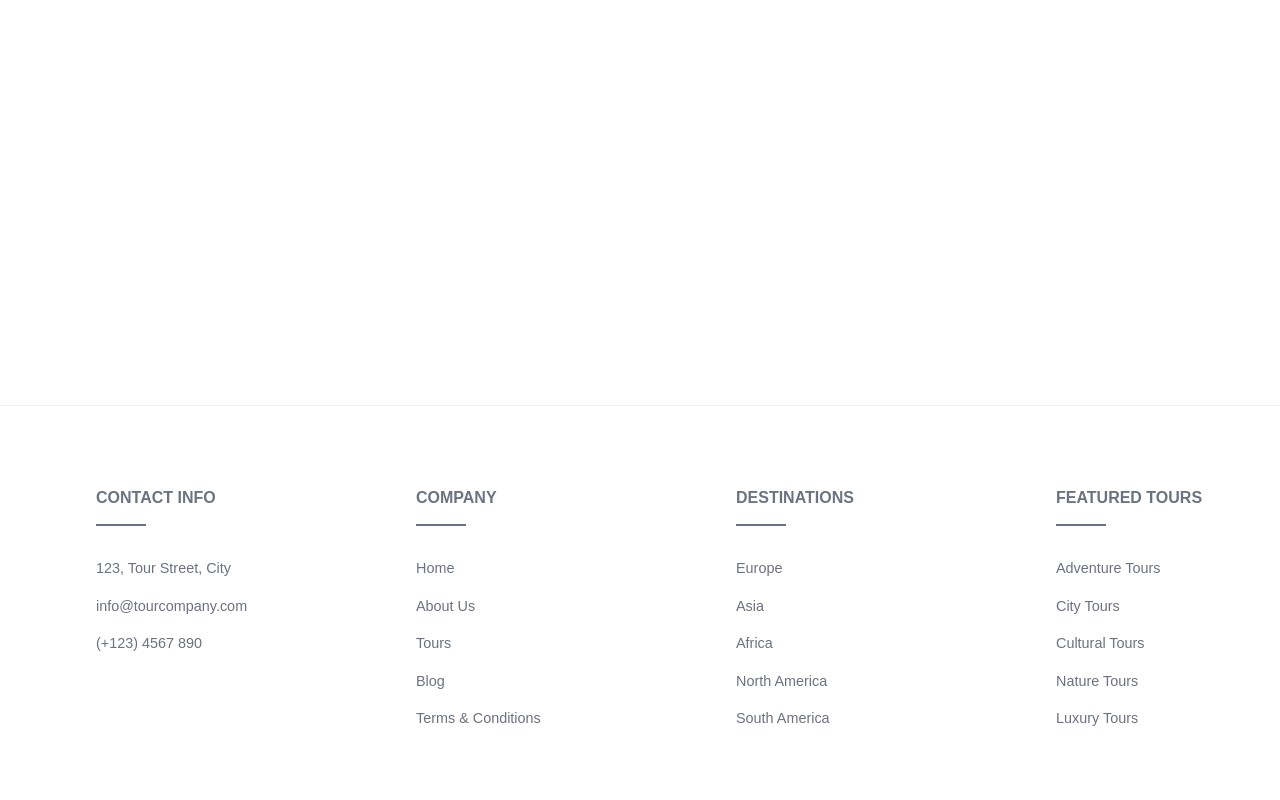
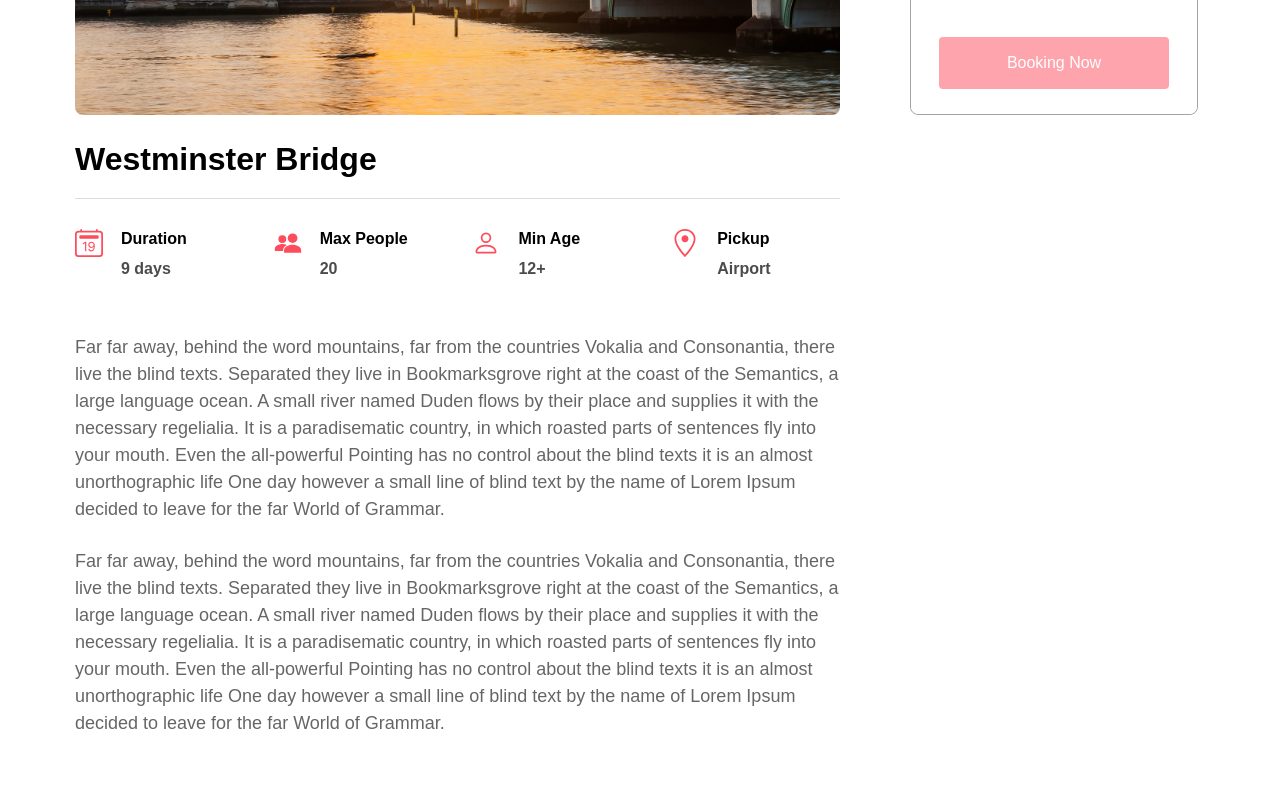
Before and after one commit to barisAkgul/tour-reservations-system-with-react-redux, a React (Vite) app: page /detail/01 in a window 1280 px wide. Shown: the part 480-1280 px from the top of the page. Built offline with nearby package versions, Linux system fonts and the light colour scheme.

Commit message:
Added tour details page

```diff
--- /dev/null
+++ b/src/containers/tour-details-container/TourDetailsContainer.jsx
@@ -0,0 +1,113 @@
+import React, { useEffect, useState } from "react";
+import { BsCalendar2Date, BsPerson } from "react-icons/bs";
+import { GoLocation } from "react-icons/go";
+import { IoPeopleSharp } from "react-icons/io5";
+
+import * as S from "./TourDetailsContainer.styled";
+
+import { FilterSection } from "@components/common/filter-section/FilterSection";
+import { DetailPageFilterContainer } from "@components/common/filter-section/FilterSection.styled";
+import { fetchTourById } from "@helpers/api/request";
+
+const features = [
+  {
+    icon: <BsCalendar2Date className="icon" />,
+    title: "Duration",
+    desc: "9 days",
+  },
+  { icon: <IoPeopleSharp className="icon" />, title: "Max People", desc: "20" },
+  { icon: <BsPerson className="icon" />, title: "Min Age", desc: "12+" },
+  { icon: <GoLocation className="icon" />, title: "Pickup", desc: "Airport" },
+];
+
+const TourDetailsContainer = ({ id }) => {
+  const [tour, setTour] = useState(null);
+
+  useEffect(() => {
+    fetchTourById(id)
+      .then((tourData) => {
+        setTour(tourData);
+      })
+      .catch((error) => {
+        console.error("Hata:", error);
+      });
+  }, [id]);
+
+  useEffect(() => {
+    window.scrollTo(0, 0);
+  }, []);
+
+  if (!tour) {
+    return <div>Loading...</div>;
+  }
+
+  console.log(id, tour);
+  return (
+    <>
+      <S.ToursDetailsContainer>
+        <div className="left-section">
+          <img src={tour.photo} alt="" />
+          <div className="info">
+            <div className="name">
+              <h1>{tour.title}</h1>
+            </div>
+
+            <div className="tour-features-product">
+              {features.map((feature, index) => (
+                <div className="feature" key={index}>
+                  {feature.icon}
+                  <div className="title-desc">
+                    <h6 className="title">{feature.title}</h6>
+                    <p className="desc">{feature.desc}</p>
+                  </div>
+                </div>
+              ))}
+            </div>
+
+            <div className="overview">
+              {/* <h2 className="overview-title">Overview</h2> */}
+              <p className="overview-content">
+                Far far away, behind the word mountains, far from the countries
+                Vokalia and Consonantia, there live the blind texts. Separated
+                they live in Bookmarksgrove right at the coast of the Semantics,
+                a large language ocean. A small river named Duden flows by their
+                place and supplies it with the necessary regelialia. It is a
+                paradisematic country, in which roasted parts of sentences fly
+                into your mouth. Even the all-powerful Pointing has no control
+                about the blind texts it is an almost unorthographic life One
+                day however a small line of blind text by the name of Lorem
+                Ipsum decided to leave for the far World of Grammar.
+              </p>
+              <p className="overview-content">
+                Far far away, behind the word mountains, far from the countries
+                Vokalia and Consonantia, there live the blind texts. Separated
+                they live in Bookmarksgrove right at the coast of the Semantics,
+                a large language ocean. A small river named Duden flows by their
+                place and supplies it with the necessary regelialia. It is a
+                paradisematic country, in which roasted parts of sentences fly
+                into your mouth. Even the all-powerful Pointing has no control
+                about the blind texts it is an almost unorthographic life One
+                day however a small line of blind text by the name of Lorem
+                Ipsum decided to leave for the far World of Grammar.
+              </p>
+            </div>
+          </div>
+        </div>
+
+        <div className="right-section">
+          <div className="sticky-component">
+            <DetailPageFilterContainer>
+              <FilterSection
+                buttonText="Booking Now"
+                redirectUrl="/booking-system"
+                location={tour.city}
+              />
+            </DetailPageFilterContainer>
+          </div>
+        </div>
+      </S.ToursDetailsContainer>
+    </>
+  );
+};
+
+export { TourDetailsContainer };
--- /dev/null
+++ b/src/containers/tour-details-container/TourDetailsContainer.styled.jsx
@@ -0,0 +1,102 @@
+import styled from "styled-components";
+
+export const ToursDetailsContainer = styled.div`
+  display: grid;
+  grid-template-columns: 75% 25%;
+  gap: 20px;
+  padding: 30px 25px;
+  width: 94vw;
+  //margin: auto;
+
+  .left-section {
+    display: flex;
+    flex-direction: column;
+    gap: 20px;
+    padding: 0px 50px;
+
+    img {
+      border-radius: 8px;
+      height: 60vh;
+      object-fit: cover;
+      object-position: bottom;
+    }
+
+    .info {
+      display: flex;
+      flex-direction: column;
+      gap: 30px;
+
+      .name {
+        padding-bottom: 15px;
+        border-bottom: 1px solid gainsboro;
+      }
+
+      .tour-features-product {
+        display: grid;
+        grid-template-columns: repeat(auto-fit, minmax(130px, 1fr));
+
+        gap: 30px;
+        .feature {
+          display: flex;
+          gap: 18px;
+
+          .icon {
+            color: rgb(253, 76, 92);
+            font-size: 28px;
+          }
+
+          .title-desc {
+            .title {
+              margin: 0 0 10px;
+              font-weight: 700;
+              font-size: 16px;
+              line-height: 20px;
+            }
+            .desc {
+              margin: 0;
+              font-weight: 700;
+              font-size: 16px;
+              line-height: 20px;
+              color: var(--text);
+              opacity: 0.7;
+            }
+          }
+        }
+      }
+
+      .overview {
+        border-radius: 4px;
+        margin-bottom: 20px;
+
+        .overview-title {
+          font-size: 24px;
+          margin-bottom: 10px;
+        }
+
+        .overview-content {
+          font-size: 18px;
+
+          margin: 25px 0px;
+          opacity: 0.6;
+        }
+      }
+    }
+  }
+
+  .right-section {
+    .sticky-component {
+      position: sticky;
+      top: 100px;
+    }
+  }
+
+  @media (max-width: 768px) {
+    & {
+      grid-template-columns: 1fr;
+
+      .left-section {
+        padding: 0px;
+      }
+    }
+  }
+`;
--- a/src/pages/tour-details-page/TourDetailsPage.jsx
+++ b/src/pages/tour-details-page/TourDetailsPage.jsx
@@ -1,7 +1,11 @@
 import React from "react";
+import { useParams } from "react-router-dom";
+
+import { TourDetailsContainer } from "@containers/tour-details-container/TourDetailsContainer";
 
 const TourDetailsPage = () => {
-  return <div>TourDetailsPage</div>;
+  const params = useParams();
+  return <TourDetailsContainer id={params.id} />;
 };
 
 export { TourDetailsPage };
```
